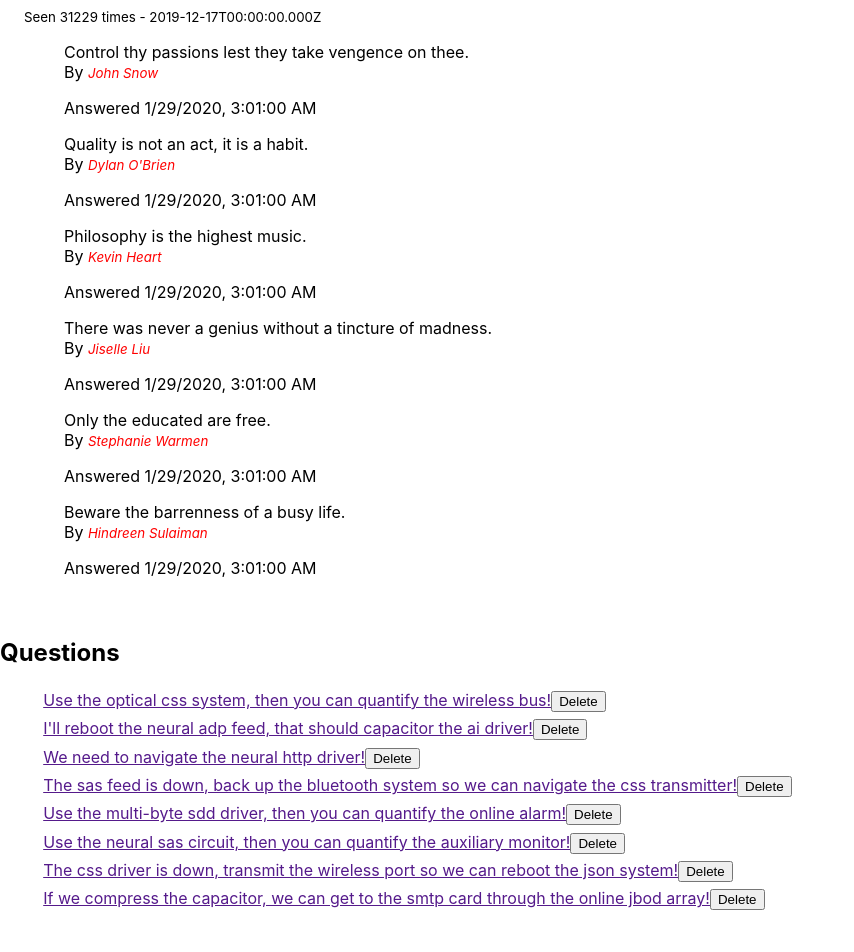
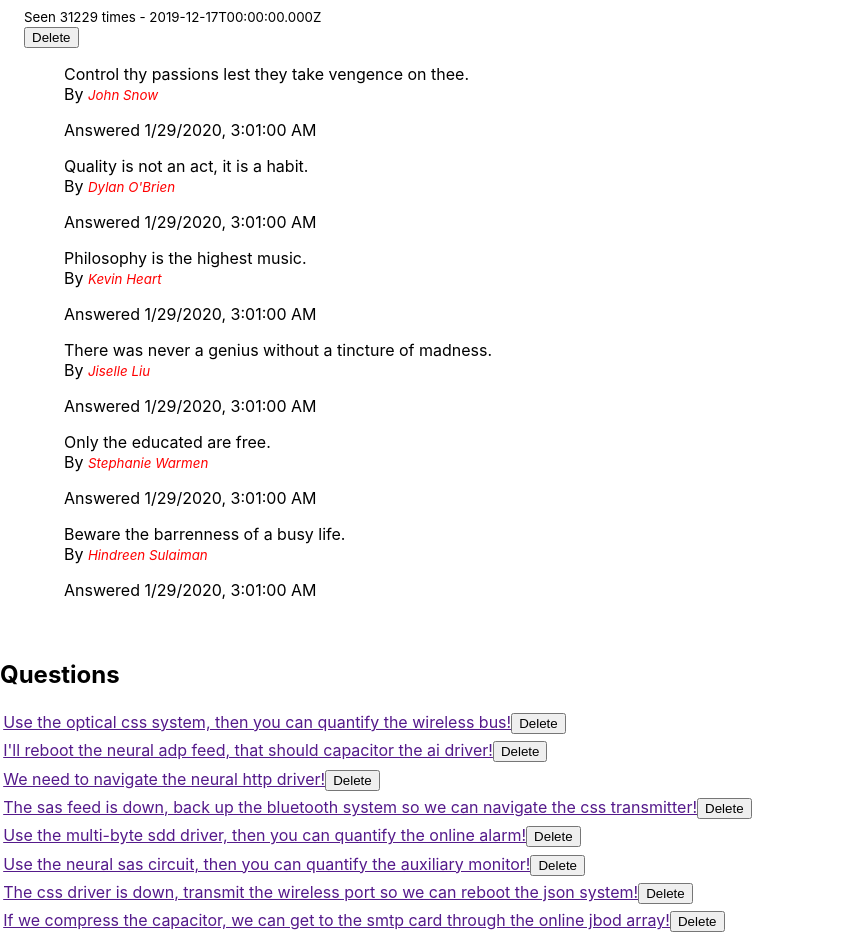
Before and after one commit to luke-bo/awesome-answers-react-client, a React (Create React App) app: page / in a window 1280 px wide. Shown: the part 143-1095 px from the top of the page, without its empty margins (0-854 px from the left). Before the commit the page ends 1073 px from the top, so only its background shows below. Built offline with nearby package versions, Linux system fonts and the light colour scheme.

Commit message:
Add delete button to Question Show page.

```diff
--- a/src/components/QuestionIndexPage.js
+++ b/src/components/QuestionIndexPage.js
@@ -43,7 +43,7 @@ export class QuestionIndexPage extends Component {
         <ul
           style={{
             listStyle: "none",
-            paddigLeft: 0
+            paddingLeft: 0
           }}
         >
           {this.state.questions.map(question => (
--- a/src/components/QuestionShowPage.js
+++ b/src/components/QuestionShowPage.js
@@ -15,11 +15,27 @@ class QuestionShowPage extends Component {
       question: oneQuestionData
     };
   }
+
+  deleteQuestion() {
+    this.setState({
+      question: null
+    });
+  }
+
   render() {
-    debugger;
+    if (!this.state.question) {
+      return (
+        <div className="Page">
+          <h3 style={{ color: "white", backgroundColor: "red" }}>
+            Question doesn't exist
+          </h3>
+        </div>
+      );
+    }
     return (
       <div className="Page">
         <QuestionDetails {...this.state.question} />
+        <button onClick={() => this.deleteQuestion()}>Delete</button>
         <AnswerList answers={this.state.question.answers} />
       </div>
     );
```
